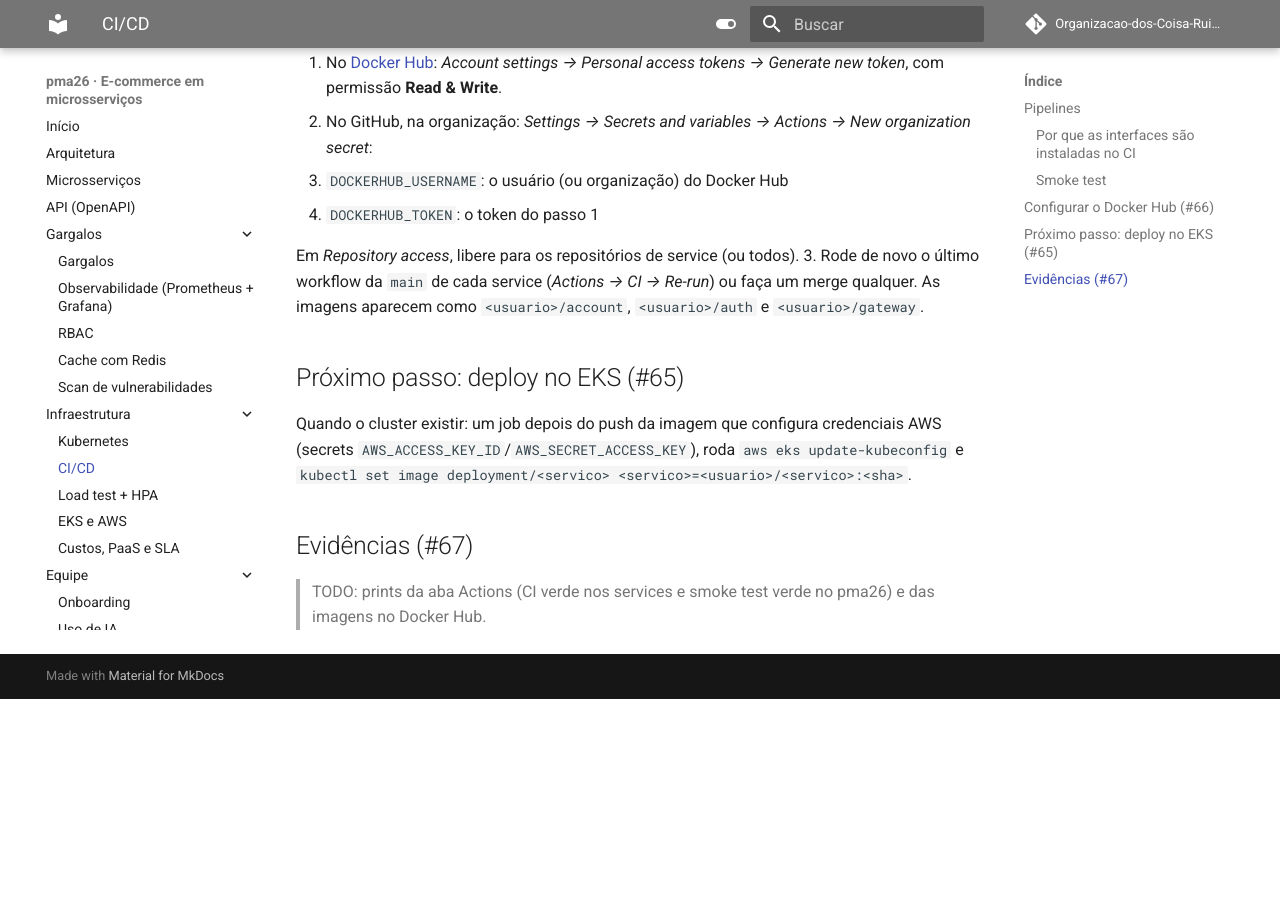
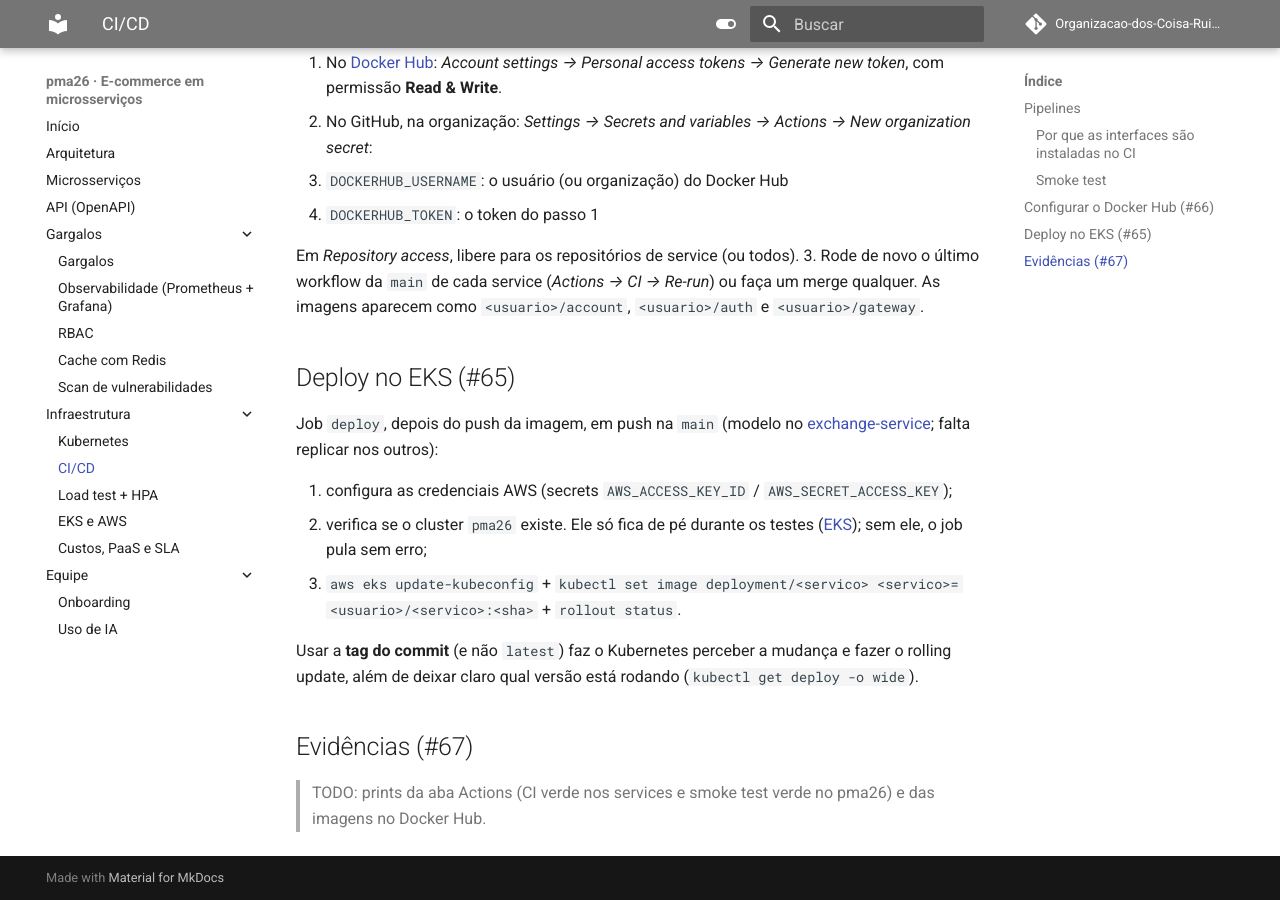
Before and after one commit to Organizacao-dos-Coisa-Ruim/pma26, an MkDocs documentation site: the page built from docs/cicd.md, in a window 1280 px wide and 900 px high, scrolled down 1456 px. Built offline with MkDocs 1.6.1 and Material for MkDocs 9.7.7, drawn with Linux system fonts in a browser that asks for light colours; comment, search, counter and statistics services are not loaded; before the commit the page ends 2155 px from its top, so only the background shows below that.

Commit message:
feat: scripts de criação/destruição do ambiente EKS + docs
- k8s/overlays/eks/up.sh: VPC (CloudFormation), roles, EKS, node group nas subnets
  privadas, RDS, metrics-server e deploy (pede confirmação; idempotente)
- k8s/overlays/eks/down.sh: destrói na ordem certa (LB antes da VPC)
- overlay eks lê DATABASE_HOST do rds.env gerado pelo up.sh
- docs/eks.md e docs/cicd.md (deploy contínuo)

Ainda não executado na AWS.

Refs #51 #60 #65

Co-Authored-By: Claude Opus 5.5 <noreply@anthropic.com>

```diff
--- a/docs/cicd.md
+++ b/docs/cicd.md
@@ -50,10 +50,17 @@ Sem estes secrets, o passo de publicar a imagem é **pulado** e o CI continua ve
    Em *Repository access*, libere para os repositórios de service (ou todos).
 3. Rode de novo o último workflow da `main` de cada service (*Actions → CI → Re-run*) ou faça um merge qualquer. As imagens aparecem como `<usuario>/account`, `<usuario>/auth` e `<usuario>/gateway`.
 
-## Próximo passo: deploy no EKS (#65)
+## Deploy no EKS (#65)
 
-Quando o cluster existir: um job depois do push da imagem que configura credenciais AWS (secrets `AWS_ACCESS_KEY_ID`/`AWS_SECRET_ACCESS_KEY`),
-roda `aws eks update-kubeconfig` e `kubectl set image deployment/<servico> <servico>=<usuario>/<servico>:<sha>`.
+Job `deploy`, depois do push da imagem, em push na `main` (modelo no
+[exchange-service](https://github.com/Organizacao-dos-Coisa-Ruim/pma26-exchange-service/pull/4); falta replicar nos outros):
+
+1. configura as credenciais AWS (secrets `AWS_ACCESS_KEY_ID` / `AWS_SECRET_ACCESS_KEY`);
+2. verifica se o cluster `pma26` existe. Ele só fica de pé durante os testes ([EKS](eks.md)); sem ele, o job pula sem erro;
+3. `aws eks update-kubeconfig` + `kubectl set image deployment/<servico> <servico>=<usuario>/<servico>:<sha>` + `rollout status`.
+
+Usar a **tag do commit** (e não `latest`) faz o Kubernetes perceber a mudança e fazer o rolling update, além de deixar
+claro qual versão está rodando (`kubectl get deploy -o wide`).
 
 ## Evidências (#67)
 
```
Also changed, not shown: docs/eks.md (+54 -12 lines), docs/ia.md (+1 -0 lines), k8s/README.md (+1 -1 lines), 3 other files.
